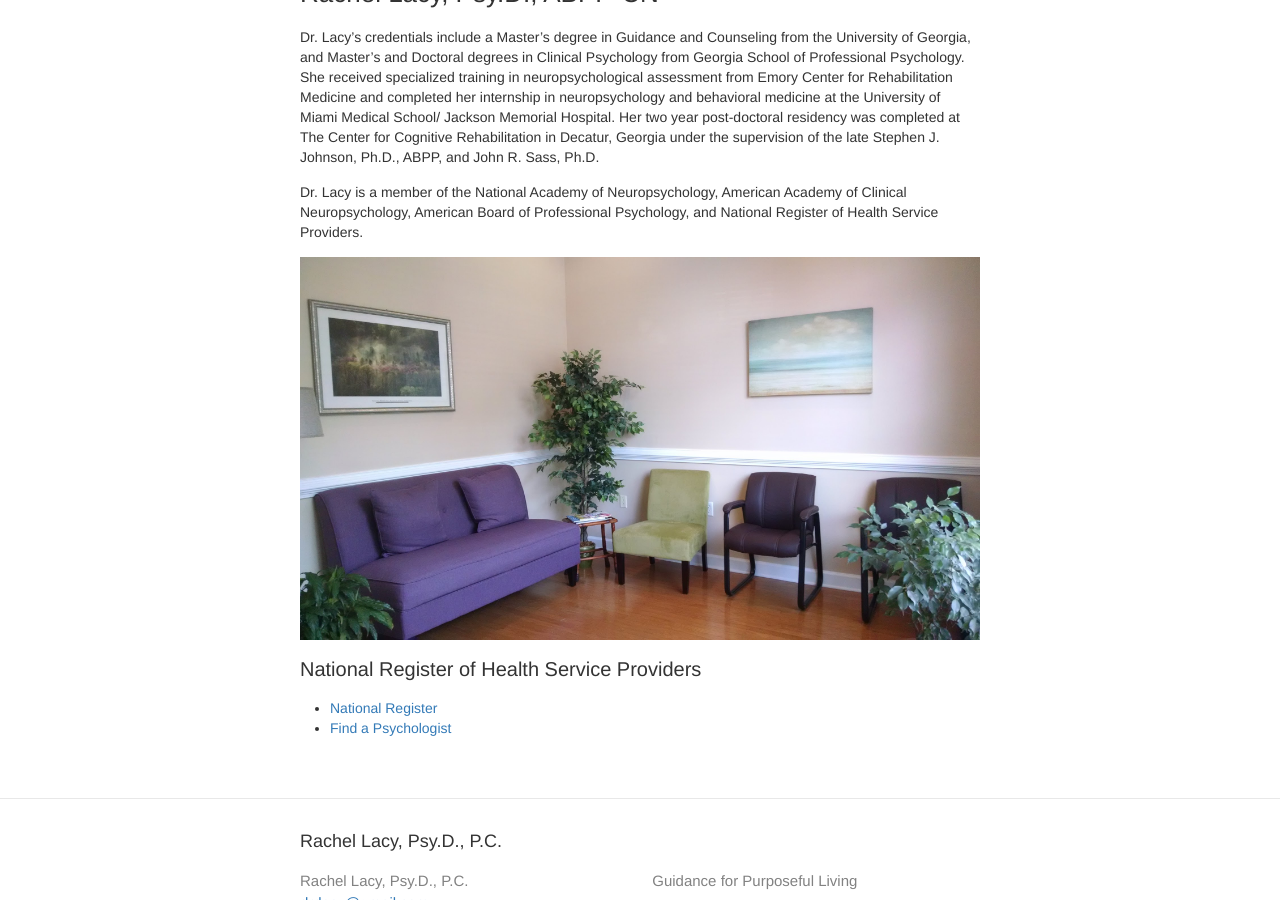
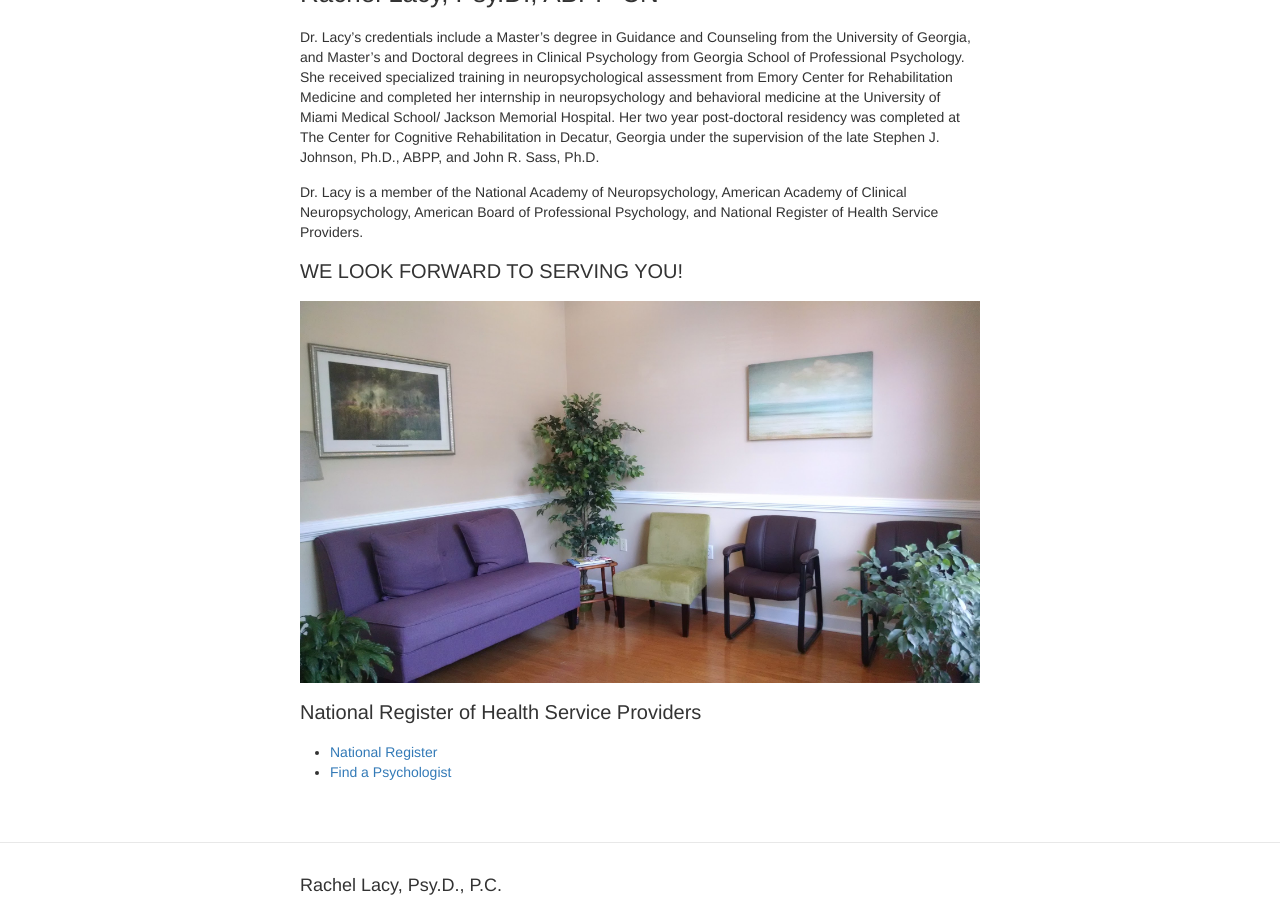
Before and after one commit to halcyon/renewedbrain.com, a Jekyll site: the page built from contact.md, in a window 1280 px wide and 900 px high, scrolled down 1513 px. Built offline with Jekyll 4.4.1, drawn with Linux system fonts in a browser that asks for light colours.

Commit message:
Update contact.md

```diff
--- a/contact.md
+++ b/contact.md
@@ -148,6 +148,8 @@ J. Johnson, Ph.D., ABPP, and John R. Sass, Ph.D.
 
 Dr. Lacy is a member of the National Academy of Neuropsychology, American Academy of Clinical Neuropsychology, American Board of Professional Psychology, and National Register of Health Service Providers.
 
+#### WE LOOK FORWARD TO SERVING YOU!
+
 ![waiting room](../images/waiting-room.jpg)
 
 #### National Register of Health Service Providers
```
